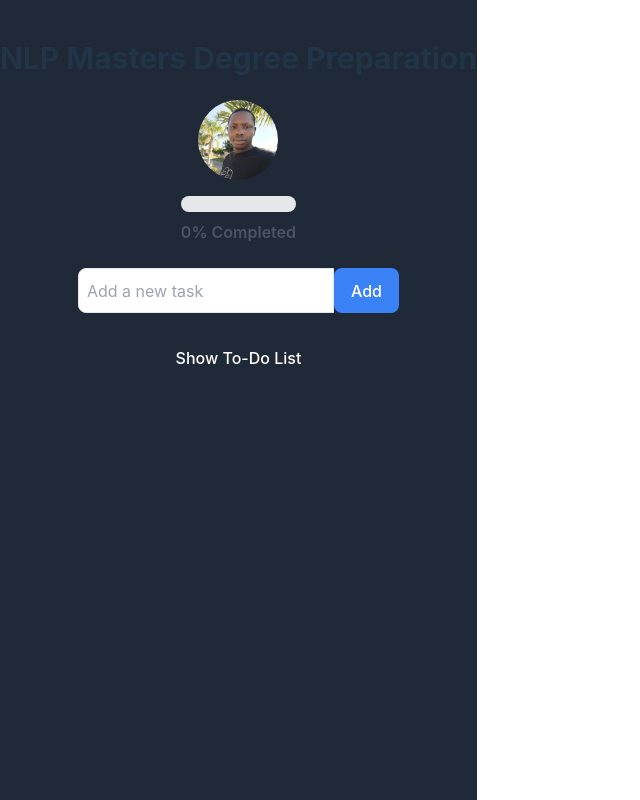
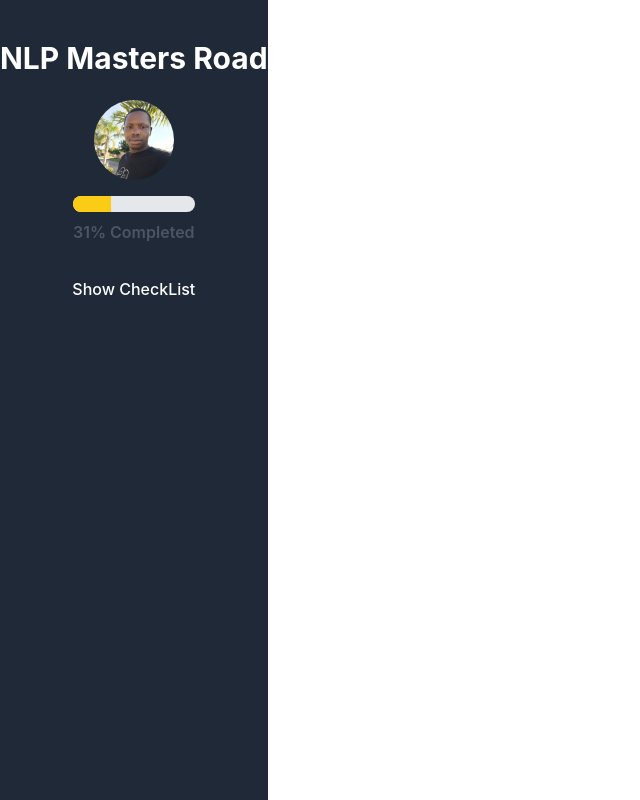
Before and after one commit to Abiton198/progress_tracker_masters, a React (Vite) app: page / in a window 1280 px wide. Shown: the whole page, without its empty margins (0-640 px from the left). Built offline with nearby package versions, Linux system fonts and the light colour scheme.

Commit message:
App interface updated - addtask removed, hide & show checklist updated

```diff
--- a/src/App.jsx
+++ b/src/App.jsx
@@ -1,8 +1,6 @@
-// src/App.js
-
-import { useState } from 'react';
-import {ProgressBar, TodoList, AddTaskInput, ToggleTodoListButton} from './components';
-import { calculateProgress, addTask, toggleTaskCompletion } from './utils';
+import { useState } from "react";
+import { ProgressBar, TodoList, ToggleTodoListButton } from "./components";
+import { calculateProgress, toggleTaskCompletion } from "./utils";
 
 /**
  * App Component
@@ -11,14 +9,23 @@ import { calculateProgress, addTask, toggleTaskCompletion } from './utils';
 function App() {
   // State to manage the list of tasks.
   const [tasks, setTasks] = useState([
-
-    { id: 1, text: 'NLP Specialization - ',   completed: false, dateCompleted: null },
-    { id: 2, text: 'Deep Learning Course', completed: false, dateCompleted: null },
-    { id: 3, text: 'Practice Machine Learning on Kaggle', completed: false, dateCompleted: null },
+    { id: 1, text: "Machine Learning Specialization - (Stanford)", completed: true, dateCompleted: "May 2023" },
+    { id: 2, text: "NLP Specialization - (Stanford)", completed: true, dateCompleted: "Jan 2024" },
+    { id: 3, text: "DL & NN Specialization - (Stanford)", completed: true, dateCompleted: "Aug 2024" },
+    { id: 4, text: "Python - Data Structures (Michigan)", completed: true, dateCompleted: "Sep 2024" },
+    { id: 5, text: "Programming for Everyone (Michigan)", completed: true, dateCompleted: "Oct 2024" },
+    { id: 6, text: "Linear Algebra - ML (Imperial College)", completed: false, dateCompleted: null },
+    { id: 7, text: "Intro to Probability (Un. of Zurich)", completed: false, dateCompleted: null },
+    { id: 8, text: "TensorFlow Specialization (DeepLearning.AI)", completed: false, dateCompleted: null },
+    { id: 9, text: "IELTS (British Embassy)", completed: false, dateCompleted: null },
+    { id: 10, text: "Statement of Purpose (Personal)", completed: false, dateCompleted: null },
+    { id: 11, text: "Graduate Record Examination (IOU)", completed: false, dateCompleted: null },
+    { id: 12, text: "References (Personal)", completed: false, dateCompleted: null },
+    { id: 13, text: "Completed Degree (IOU)", completed: false, dateCompleted: null },
+    { id: 14, text: "Entry Exam (MBZAIU)", completed: false, dateCompleted: null },
+    { id: 15, text: "Admission Interview (MBZAIU)", completed: false, dateCompleted: null },
+    { id: 16, text: "Admission (MBZAIU)", completed: false, dateCompleted: null },
   ]);
-
-  // State to track the input value for adding new tasks.
-  const [newTaskText, setNewTaskText] = useState('');
 
   // State to control the visibility of the to-do list.
   const [showTodoList, setShowTodoList] = useState(false);
@@ -31,36 +38,19 @@ function App() {
     setTasks(toggleTaskCompletion(tasks, id));
   };
 
-  /**
-   * Handles adding a new task to the task list.
-   */
-  const handleAddTask = () => {
-    if (newTaskText.trim() !== '') {
-      setTasks(addTask(tasks, newTaskText));
-      setNewTaskText(''); // Clear the input field after adding the task.
-    }
-  };
-
   // Calculate the progress percentage for the progress bar.
   const progressPercentage = calculateProgress(tasks);
 
   return (
     <div className="min-h-screen bg-gray-800 flex flex-col items-center py-10">
       {/* Application title */}
-      <h1 className="text-3xl font-bold mb-6">NLP Masters Degree Preparation</h1>
+      <h1 className="text-3xl font-bold mb-6 text-white">NLP Masters Road</h1>
 
       {/* Progress bar */}
       <ProgressBar progress={progressPercentage} />
 
-      {/* Input for adding new tasks */}
-      <AddTaskInput
-        newTaskText={newTaskText}
-        setNewTaskText={setNewTaskText}
-        handleAddTask={handleAddTask}
-      />
-
       {/* Button to toggle the visibility of the to-do list */}
-      < ToggleTodoListButton
+      <ToggleTodoListButton
         showTodoList={showTodoList}
         setShowTodoList={setShowTodoList}
       />
--- a/src/components/toggleToDoListButton.jsx
+++ b/src/components/toggleToDoListButton.jsx
@@ -13,7 +13,7 @@ const ToggleTodoListButton = ({ showTodoList, setShowTodoList }) => {
       onClick={() => setShowTodoList(!showTodoList)} // Toggle the visibility state.
       className="bg-gray-800 text-white px-4 py-2 rounded-lg hover:bg-gray-700"
     >
-      {showTodoList ? 'Hide To-Do List' : 'Show To-Do List'}
+      {showTodoList ? 'CheckList hide' : 'Show CheckList'}
     </button>
   );
 };
```
